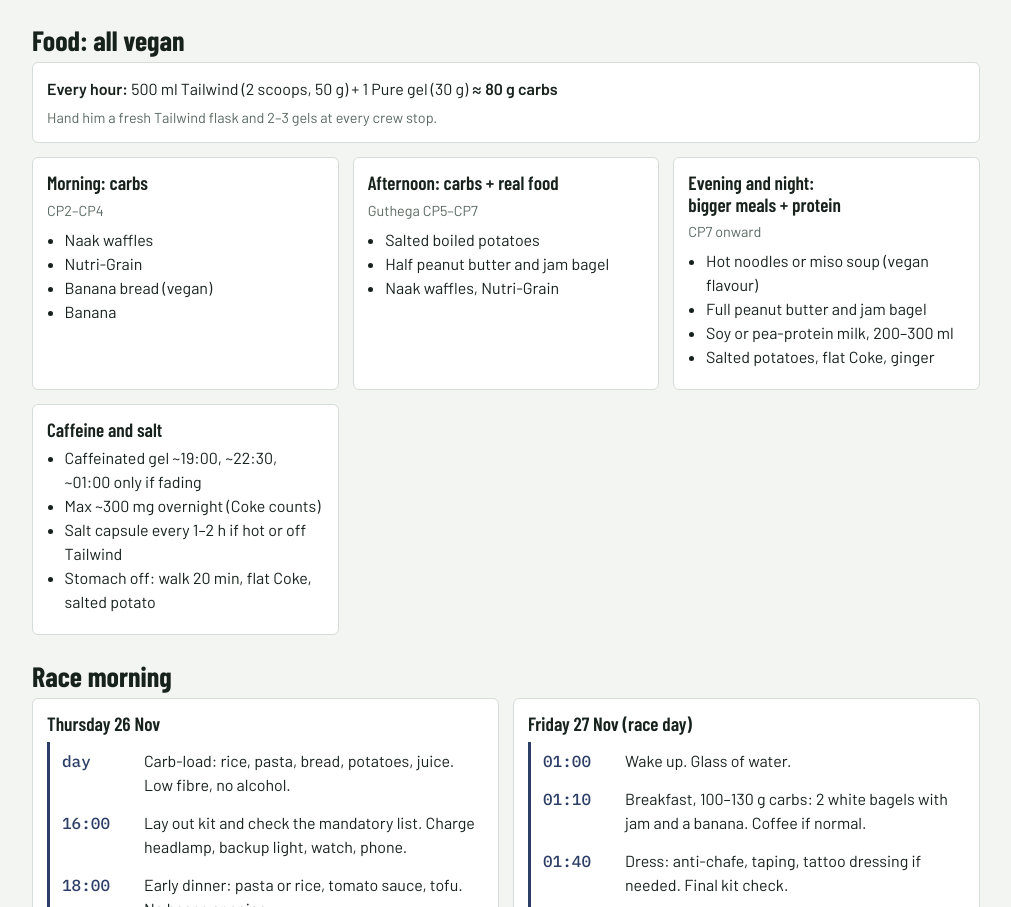
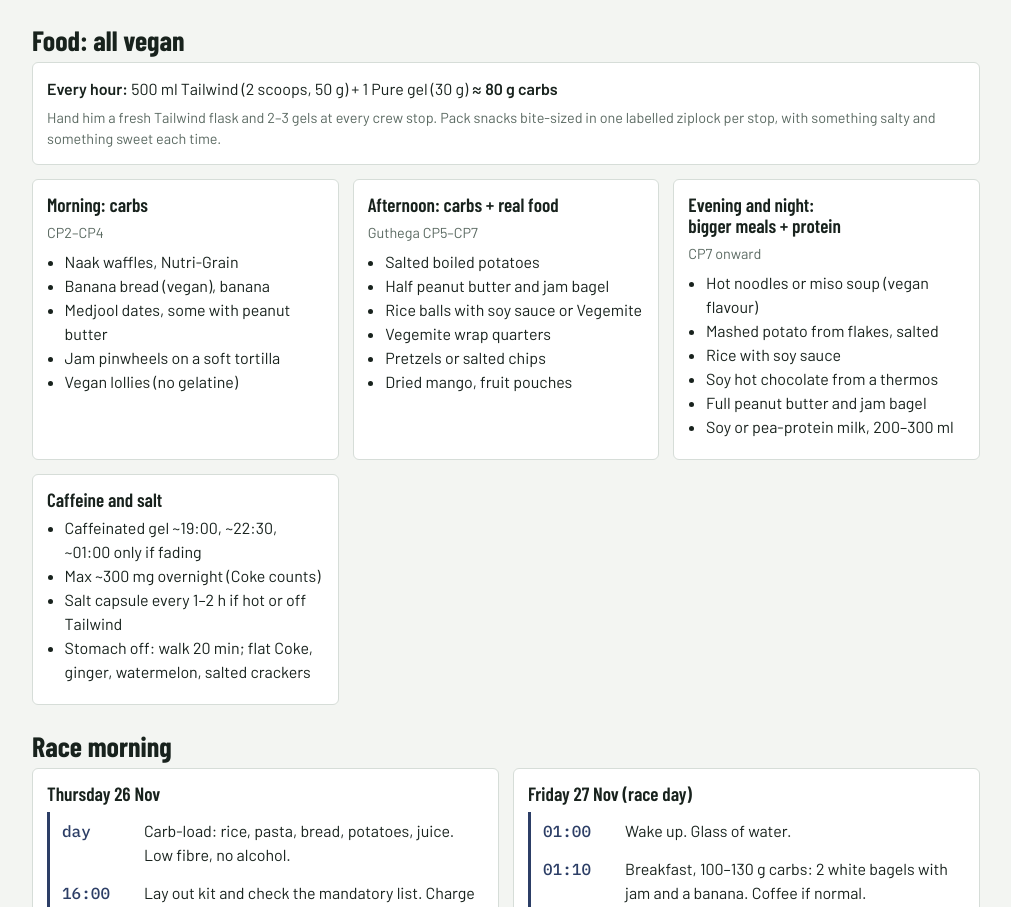
Before and after one commit to danielredman86-svg/kosci-crew-guide, a plain HTML site: page index.html in a window 1280 px wide. Shown: the part 3972-4879 px from the top of the page, without its empty margins (134-1145 px from the left). Drawn offline with nearby package versions, Linux system fonts and the light colour scheme.

Commit message:
Add vegan snack options to crew guide
Co-Authored-By: Claude Opus 5.5 <noreply@anthropic.com>
Claude-Session: https://claude.ai/code/session_01WFu1XoyScNQV5XDeznJxbD

```diff
--- a/index.html
+++ b/index.html
@@ -198,16 +198,16 @@ footer{margin-top:36px;padding-top:14px;border-top:1px solid var(--line);font-si
 
 <section id="food" aria-labelledby="h-food">
   <h2 id="h-food">Food: all vegan</h2>
-  <div class="kpi panel"><span><b>Every hour:</b> 500 ml Tailwind (2 scoops, 50 g) + 1 Pure gel (30 g) ≈ <b>80 g carbs</b></span><span class="note">Hand him a fresh Tailwind flask and 2–3 gels at every crew stop.</span></div>
+  <div class="kpi panel"><span><b>Every hour:</b> 500 ml Tailwind (2 scoops, 50 g) + 1 Pure gel (30 g) ≈ <b>80 g carbs</b></span><span class="note">Hand him a fresh Tailwind flask and 2–3 gels at every crew stop. Pack snacks bite-sized in one labelled ziplock per stop, with something salty and something sweet each time.</span></div>
   <div class="grid2" style="margin-top:14px">
     <div class="panel"><h3>Morning: carbs</h3><p class="note">CP2–CP4</p>
-      <ul class="plain"><li>Naak waffles</li><li>Nutri-Grain</li><li>Banana bread (vegan)</li><li>Banana</li></ul></div>
+      <ul class="plain"><li>Naak waffles, Nutri-Grain</li><li>Banana bread (vegan), banana</li><li>Medjool dates, some with peanut butter</li><li>Jam pinwheels on a soft tortilla</li><li>Vegan lollies (no gelatine)</li></ul></div>
     <div class="panel"><h3>Afternoon: carbs + real food</h3><p class="note">Guthega CP5–CP7</p>
-      <ul class="plain"><li>Salted boiled potatoes</li><li>Half peanut butter and jam bagel</li><li>Naak waffles, Nutri-Grain</li></ul></div>
+      <ul class="plain"><li>Salted boiled potatoes</li><li>Half peanut butter and jam bagel</li><li>Rice balls with soy sauce or Vegemite</li><li>Vegemite wrap quarters</li><li>Pretzels or salted chips</li><li>Dried mango, fruit pouches</li></ul></div>
     <div class="panel"><h3>Evening and night: bigger meals + protein</h3><p class="note">CP7 onward</p>
-      <ul class="plain"><li>Hot noodles or miso soup (vegan flavour)</li><li>Full peanut butter and jam bagel</li><li>Soy or pea-protein milk, 200–300 ml</li><li>Salted potatoes, flat Coke, ginger</li></ul></div>
+      <ul class="plain"><li>Hot noodles or miso soup (vegan flavour)</li><li>Mashed potato from flakes, salted</li><li>Rice with soy sauce</li><li>Soy hot chocolate from a thermos</li><li>Full peanut butter and jam bagel</li><li>Soy or pea-protein milk, 200–300 ml</li></ul></div>
     <div class="panel"><h3>Caffeine and salt</h3>
-      <ul class="plain"><li>Caffeinated gel ~19:00, ~22:30, ~01:00 only if fading</li><li>Max ~300 mg overnight (Coke counts)</li><li>Salt capsule every 1–2 h if hot or off Tailwind</li><li>Stomach off: walk 20 min, flat Coke, salted potato</li></ul></div>
+      <ul class="plain"><li>Caffeinated gel ~19:00, ~22:30, ~01:00 only if fading</li><li>Max ~300 mg overnight (Coke counts)</li><li>Salt capsule every 1–2 h if hot or off Tailwind</li><li>Stomach off: walk 20 min; flat Coke, ginger, watermelon, salted crackers</li></ul></div>
   </div>
 </section>
 
```
